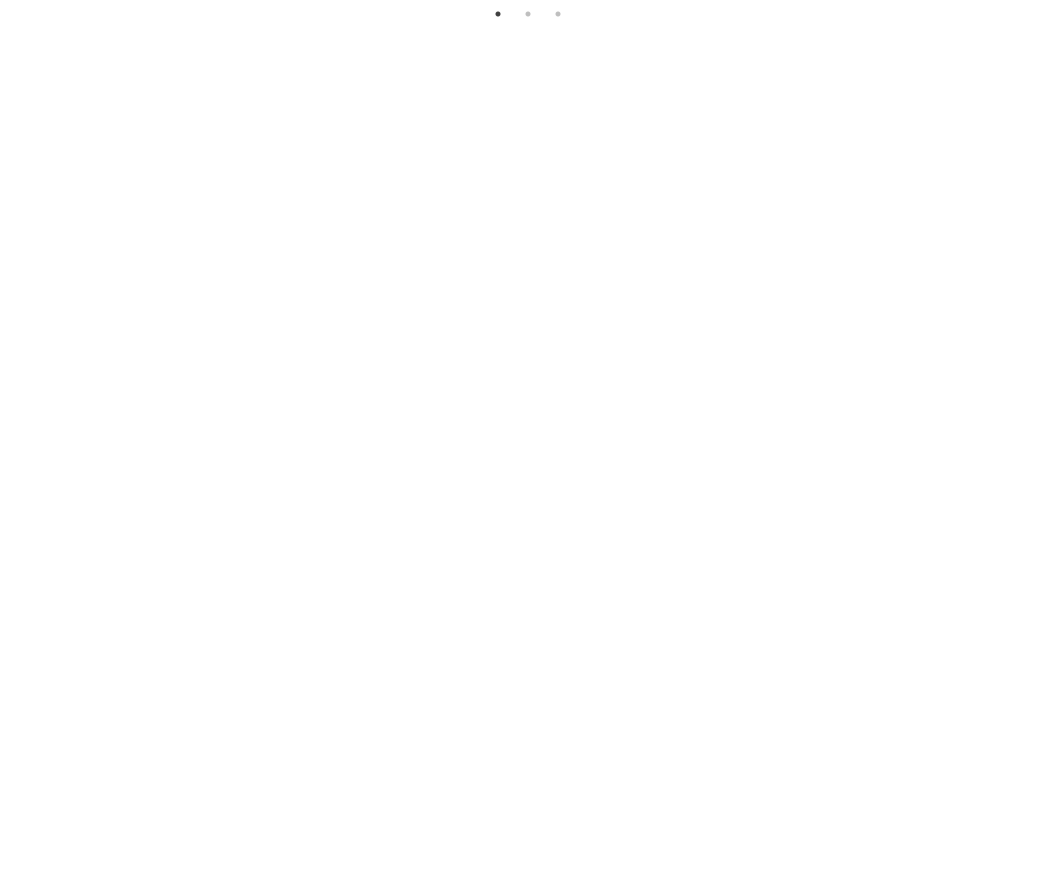
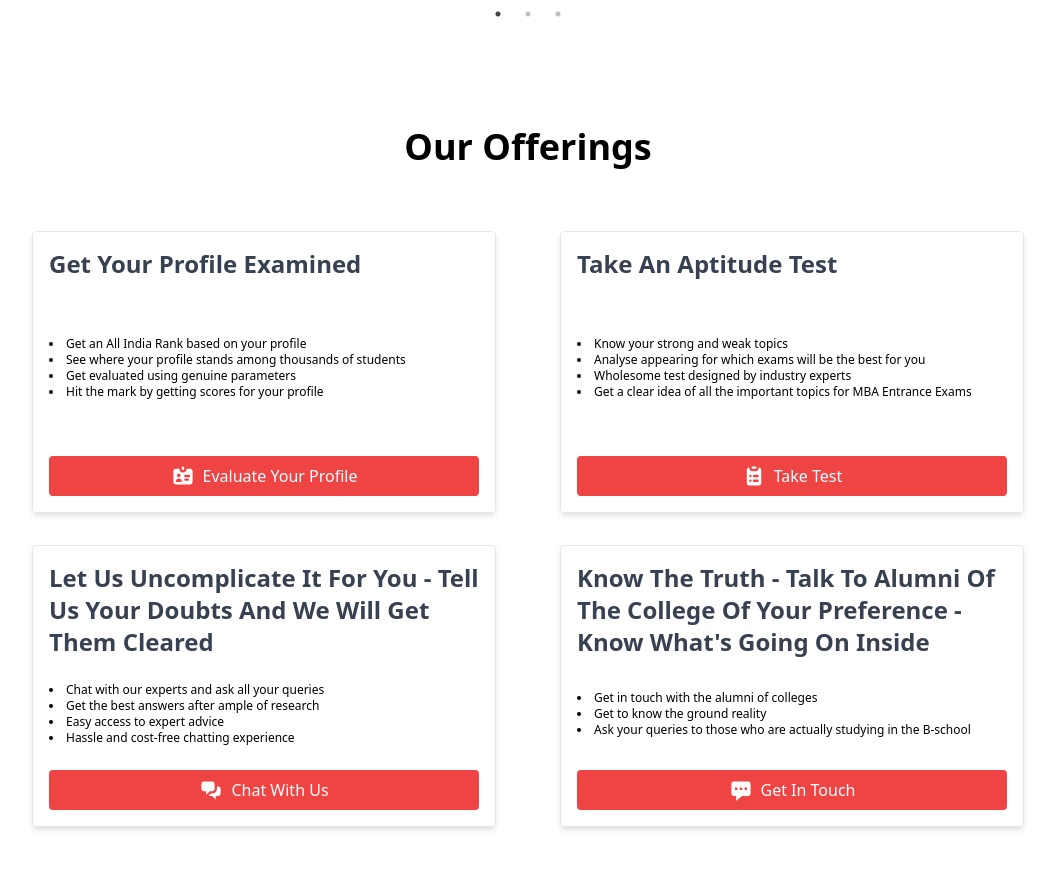
Before and after one commit to bhatvikrant/prep-station, a Next.js app: page / in a window 1280 px wide. Shown: the part 1067-1936 px from the top of the page, without its empty margins (112-1167 px from the left). Before the commit the page ends 1091 px from the top, so only its background shows below. Built offline with nearby package versions, Linux system fonts and the light colour scheme.

Commit message:
Our Offerings section done

```diff
--- a/src/components/Home/HowWeCanAssistYou.tsx
+++ b/src/components/Home/HowWeCanAssistYou.tsx
@@ -2,7 +2,7 @@
 import Slider from 'react-slick'
 
 // DATA
-import { howWeCanAssistYouData } from './how-we-can-assist-you.data'
+import { howWeCanAssistYouData } from './data/how-we-can-assist-you.data'
 
 const HowWeCanAssistYou: React.FC = () => {
   const settings = {
@@ -47,7 +47,9 @@ const HowWeCanAssistYou: React.FC = () => {
   return (
     <div>
       <div className="my-8 text-center">
-        <h2 className="font-semibold sm:text-4xl">How We Can Assist You</h2>
+        <h2 className="text-3xl font-semibold sm:text-4xl">
+          How We Can Assist You
+        </h2>
       </div>
       <Slider {...settings}>
         {howWeCanAssistYouData.map((data, idx) => (
--- /dev/null
+++ b/src/components/Home/OurOfferings.tsx
@@ -0,0 +1,40 @@
+import Link from 'next/link'
+
+// DATA
+import { ourOfferingsData } from './data/our-offerings.data'
+
+const OurOfferings: React.FC = () => {
+  return (
+    <div className="max-w-5xl mx-auto my-32">
+      <div className="my-16 text-center">
+        <h2 className="text-3xl font-semibold sm:text-4xl">Our Offerings</h2>
+      </div>
+
+      <div className="grid grid-cols-1 gap-8 md:grid-cols-2 md:grid-rows-2">
+        {ourOfferingsData.map((offering, idx) => (
+          <div
+            key={idx}
+            className="flex flex-col justify-between p-4 mx-4 border rounded shadow-md hover:shadow"
+          >
+            <p className="text-2xl font-bold text-gray-700">{offering.label}</p>
+
+            <ul className="my-6 text-xs list-disc list-inside">
+              {offering.points.map((point, idxx) => (
+                <li key={idxx}>{point}</li>
+              ))}
+            </ul>
+
+            <Link href="/">
+              <a className="flex items-center justify-center px-4 py-2 text-white bg-red-500 rounded hover:bg-red-600">
+                {offering.icon}
+                {offering.ctaText}
+              </a>
+            </Link>
+          </div>
+        ))}
+      </div>
+    </div>
+  )
+}
+
+export default OurOfferings
--- /dev/null
+++ b/src/components/Home/data/our-offerings.data.tsx
@@ -0,0 +1,62 @@
+// ICONS
+import {
+  IdentificationIcon,
+  ClipboardListIcon,
+  ChatAlt2Icon,
+  ChatAltIcon,
+} from '@heroicons/react/solid'
+
+interface ourOfferingsDatatype {
+  label: string
+  points: string[]
+  ctaText: string
+  icon: JSX.Element
+}
+
+export const ourOfferingsData: ourOfferingsDatatype[] = [
+  {
+    label: 'Get Your Profile Examined',
+    points: [
+      'Get an All India Rank based on your profile',
+      'See where your profile stands among thousands of students',
+      'Get evaluated using genuine parameters',
+      'Hit the mark by getting scores for your profile',
+    ],
+    ctaText: 'Evaluate Your Profile',
+    icon: <IdentificationIcon className="inline-block h-6 mr-2" />,
+  },
+  {
+    label: 'Take An Aptitude Test',
+    points: [
+      'Know your strong and weak topics',
+      'Analyse appearing for which exams will be the best for you',
+      'Wholesome test designed by industry experts',
+      'Get a clear idea of all the important topics for MBA Entrance Exams',
+    ],
+    ctaText: 'Take Test',
+    icon: <ClipboardListIcon className="inline-block h-6 mr-2" />,
+  },
+  {
+    label:
+      'Let Us Uncomplicate It For You - Tell Us Your Doubts And We Will Get Them Cleared',
+    points: [
+      'Chat with our experts and ask all your queries',
+      'Get the best answers after ample of research',
+      'Easy access to expert advice',
+      'Hassle and cost-free chatting experience',
+    ],
+    ctaText: 'Chat With Us',
+    icon: <ChatAlt2Icon className="inline-block h-6 mr-2" />,
+  },
+  {
+    label:
+      "Know The Truth - Talk To Alumni Of The College Of Your Preference - Know What's Going On Inside",
+    points: [
+      'Get in touch with the alumni of colleges',
+      'Get to know the ground reality',
+      'Ask your queries to those who are actually studying in the B-school',
+    ],
+    ctaText: 'Get In Touch',
+    icon: <ChatAltIcon className="inline-block h-6 mr-2" />,
+  },
+]
--- a/src/pages/index.tsx
+++ b/src/pages/index.tsx
@@ -3,12 +3,14 @@
 
 import Landing from '../components/Home/Landing'
 import HowWeCanAssistYou from '../components/Home/HowWeCanAssistYou'
+import OurOfferings from '../components/Home/OurOfferings'
 
 export const Home = (): JSX.Element => (
   <div className="">
     <Landing />
 
     <HowWeCanAssistYou />
+    <OurOfferings />
   </div>
 )
 
```
Also changed, not shown: src/components/Home/data/how-we-can-assist-you.data.ts (renamed from src/components/Home/how-we-can-assist-you.data.ts).
